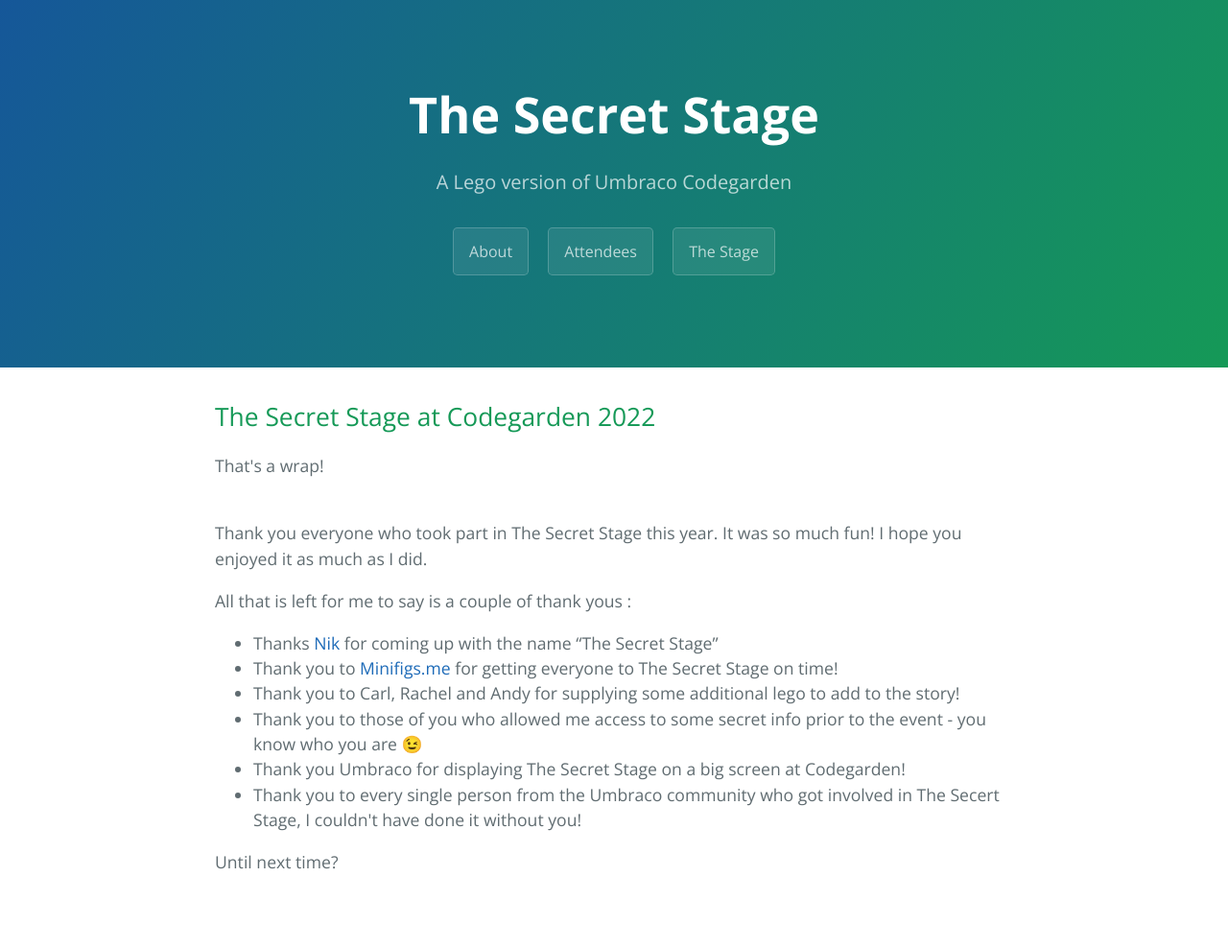
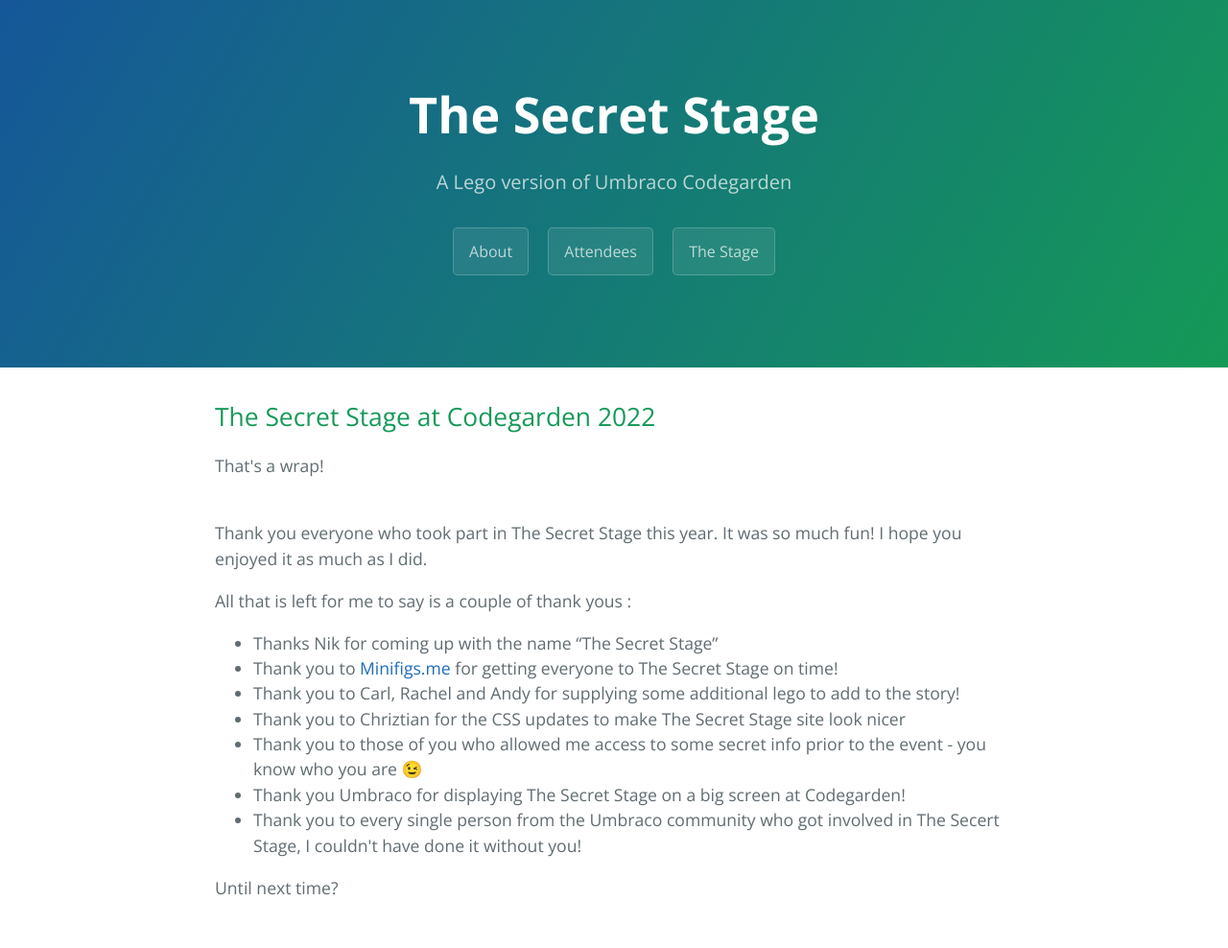
Before and after one commit to OwainWilliams/OwainWilliams.github.io, a Jekyll site: the page built from index.html, in a window 1280 px wide. Shown: the whole page at 96% size. Built offline with Jekyll 4.4.1, drawn with Linux system fonts in a browser that asks for light colours; the list of posts is cut into pages by our own code; before the commit the page ends 961 px from its top, so only the background shows below that.

Commit message:
AMEND - Add thanks

```diff
--- a/index.html
+++ b/index.html
@@ -21,9 +21,10 @@
         </p>
 
         <ul>
-          <li>Thanks <a href="https://twitter.com/HotChilliCode">Nik</a> for coming up with the name “The Secret Stage”</li>
+          <li>Thanks Nik for coming up with the name “The Secret Stage”</li>
           <li>Thank you to <a href="https://minifigs.me/">Minifigs.me</a> for getting everyone to The Secret Stage on time!</li>
           <li>Thank you to Carl, Rachel and Andy for supplying some additional lego to add to the story!</li>
+          <li>Thank you to Chriztian for the CSS updates to make The Secret Stage site look nicer</li>
           <li>Thank you to those of you who allowed me access to some secret info prior to the event - you know who you are 😉</li>
           <li>Thank you Umbraco for displaying The Secret Stage on a big screen at Codegarden!</li>
           <li>Thank you to every single person from the Umbraco community who got involved in The Secert Stage, I couldn't have done it without you!</li>
```
